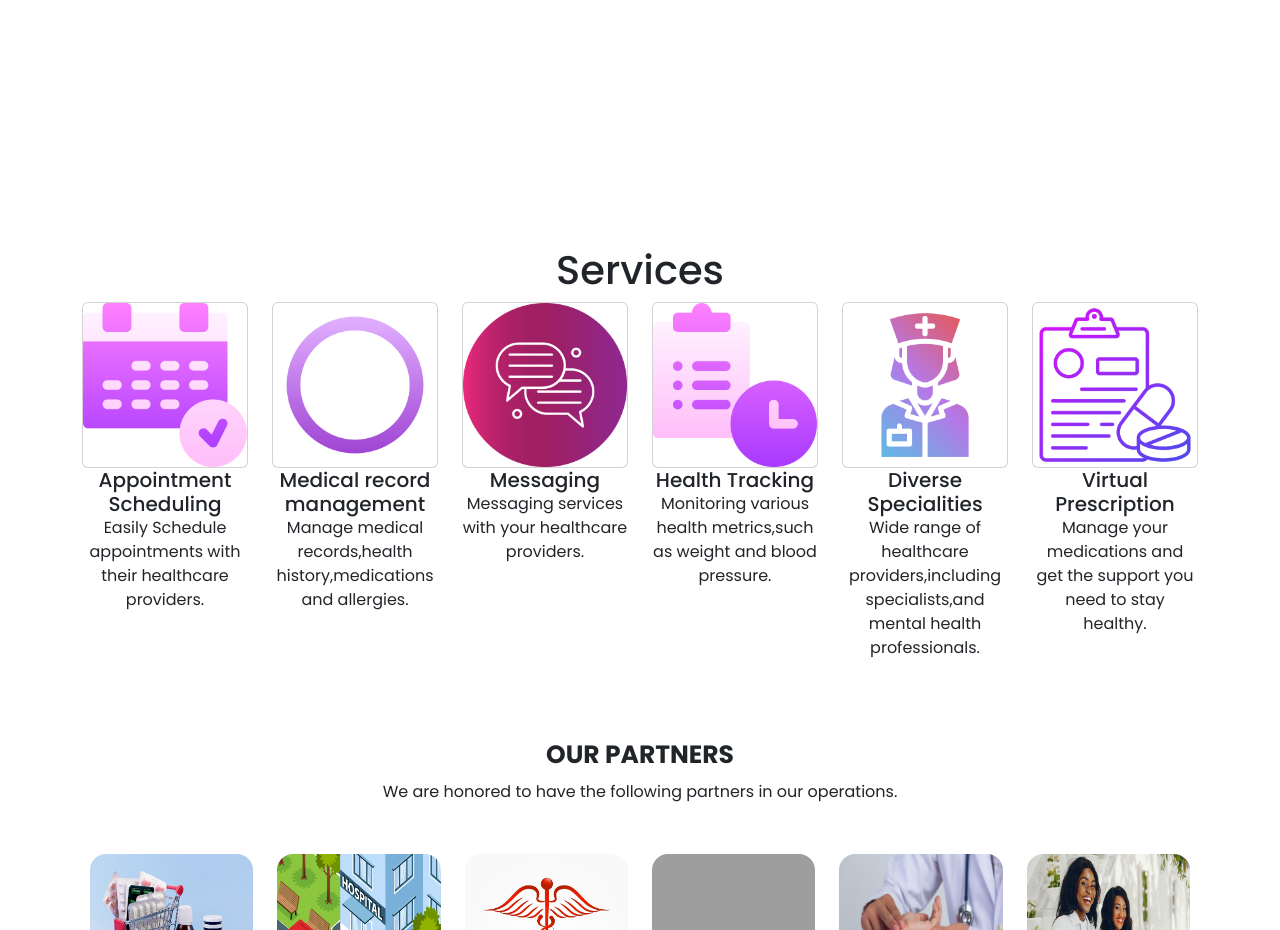
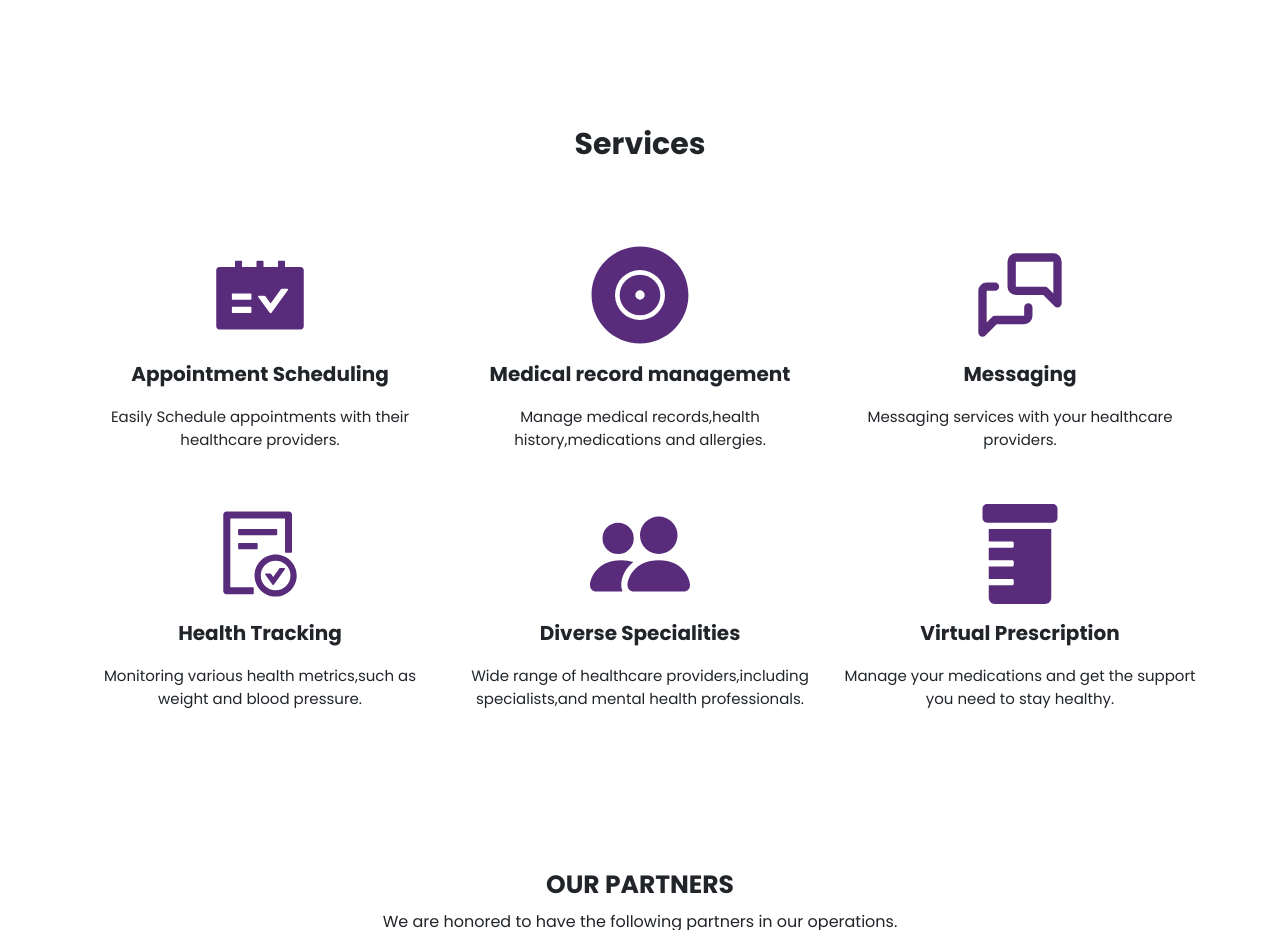
Before and after one commit to Annastacia-dev/afyanet-react, a React (Create React App) app: page / in a window 1280 px wide. Shown: the part 1320-2250 px from the top of the page. Built offline with nearby package versions, Linux system fonts and the light colour scheme; grey boxes are pictures that could not be loaded.

Commit message:
add services styling

```diff
--- a/src/components/landingpage/navbar/NavBar.js
+++ b/src/components/landingpage/navbar/NavBar.js
@@ -15,7 +15,6 @@ function NavBar () {
                     <span className="navbar-brand">AfyaNet</span>
                 </Navbar.Brand>
                 <Navbar.Collapse id="basic-navbar-nav" className="justify-content-center">
-                    {/* align center */}
                     <Nav className="navbar-nav ms-auto my-2 my-lg-2 me-lg-4">
                     <ul className="navbar-nav ms-auto my-2 my-lg-0">
                         <li><Nav.Link href="#about">About Us</Nav.Link></li>
--- a/src/components/landingpage/ourservices/Services.js
+++ b/src/components/landingpage/ourservices/Services.js
@@ -1,6 +1,7 @@
 import React from "react";
-import { Container,Row, Col, Card } from 'react-bootstrap';
+import { Container,Row, Col} from 'react-bootstrap';
 import { services } from '../../../data/theServices'
+import './service.css'
 
 
 function Services(){
@@ -8,20 +9,23 @@ return (
 <>
 <div>
 
-<Container id="services" className="service" >
-<h1>Services</h1>
+<Container id="services" className="services" >
+<h1 className="service-title">Services</h1>
 <Row>
-            {services.map((service) => (
-                <Col style={{marginBottom: "60px" }} xs={12} md={5} lg={2} key={service.id}>
-            <Card className="service-card">
-             <Card.Img variant="top" src={service.image} />
+    {services.map((service) => {
+        const {id,name,text,icon} = service;
+        return (
+            <Col key={id} md={4} sm={12} gap={6}>
+            <div className="service">
+              <i>{icon}</i>
+              <h3>{name}</h3>
+              <p>{text}</p>
+            </div>
+          </Col>
+        )
+    })}
 
-              </Card>
-                    <Card.Title as="h5">{service.name}</Card.Title>
-                   <Card.Text>{service.text}</Card.Text>
-                </Col>
-            ))}
-        </Row>
+</Row>
 </Container>
 </div>
 </>
--- a/src/components/landingpage/ourservices/service.css
+++ b/src/components/landingpage/ourservices/service.css
@@ -0,0 +1,51 @@
+.services{
+    margin-top: -120px;
+    margin-bottom: 120px;
+}
+.service-title{
+    font-size: 30px;
+    font-weight: 600;
+    text-align: center;
+    margin-bottom: 50px;
+}
+
+.service i{
+    font-size: 100px;
+    color: var(--primary-color);
+    margin-bottom: 20px;
+}
+
+.service h3{
+    font-size: 20px;
+    font-weight: 600;
+    margin-bottom: 20px;
+}
+
+.service p{
+    font-size: 15px;
+    font-weight: 400;
+    text-align: center;
+    margin-bottom: 20px;
+}
+
+/* Media */
+
+@media screen and (max-width: 768px){
+    .services{
+        margin-top: 30px;
+        margin-bottom: 80px;
+    }
+    .service-title{
+        font-size: 25px;
+        margin-bottom: 30px;
+    }
+    .service i{
+        font-size: 80px;
+    }
+    .service h3{
+        font-size: 18px;
+    }
+    .service p{
+        font-size: 14px;
+    }
+}
--- a/src/components/landingpage/partners/OurPartners.js
+++ b/src/components/landingpage/partners/OurPartners.js
@@ -14,7 +14,7 @@ const OurPartners = () => {
         </Row>
         <Row>
             {partners.map((partner) => (
-                <Col style={{marginBottom: "60px" }} xs={12} md={5} lg={2} key={partner.id}>
+                <Col style={{marginBottom: "60px" }} xs={12} md={4} sm={12} lg={2} key={partner.id} gap={6}>
                     <a href={partner.link} target="_blank" rel="noreferrer">
                     <Card className="partner-card">
                         <Card.Img variant="top" src={partner.image} />
--- a/src/data/theServices.js
+++ b/src/data/theServices.js
@@ -1,51 +1,51 @@
-import appointment from '../assets/images/theservices/appointment.png'
-import record from '../assets/images/theservices/record.png'
-import message from '../assets/images/theservices/message.png'
-import tracking from '../assets/images/theservices/tracking.png'
-import doctor from '../assets/images/theservices/doctor.png'
-import prescription from '../assets/images/theservices/prescription.png'
+import { AiFillSchedule } from 'react-icons/ai'
+import { FaRecordVinyl } from 'react-icons/fa'
+import { TbMessages } from 'react-icons/tb'
+import { AiOutlineFileDone } from 'react-icons/ai'
+import {BsPeopleFill} from 'react-icons/bs'
+import { FaPrescriptionBottle } from 'react-icons/fa'
 
 export const services = [
     {
         id: 1,
         name: "Appointment Scheduling",
         text:"Easily Schedule appointments with their healthcare providers.",
-        image: appointment,
+        icon: <AiFillSchedule />
 
     },
     {
         id: 2,
         name: "Medical record management",
         text:"Manage medical records,health history,medications and allergies.",
-        image: record,
+        icon: <FaRecordVinyl />
 
     },
     {
         id: 3,
         name: "Messaging",
         text:"Messaging services with your healthcare providers.",
-        image: message,
+        icon: <TbMessages />
 
     },
     {
         id: 4,
         name: "Health Tracking",
         text:"Monitoring various health metrics,such as weight and blood pressure.",
-        image: tracking,
+        icon: <AiOutlineFileDone />
 
     },
     {
         id: 5,
         name: "Diverse Specialities",
         text:"Wide range of healthcare providers,including specialists,and mental health professionals.",
-        image: doctor,
+        icon: <BsPeopleFill />
 
     },
     {
         id: 6,
         name: "Virtual Prescription",
         text:"Manage your medications and get the support you need to stay healthy.",
-        image:prescription,
+        icon: <FaPrescriptionBottle />
 
     }
 ]
```
